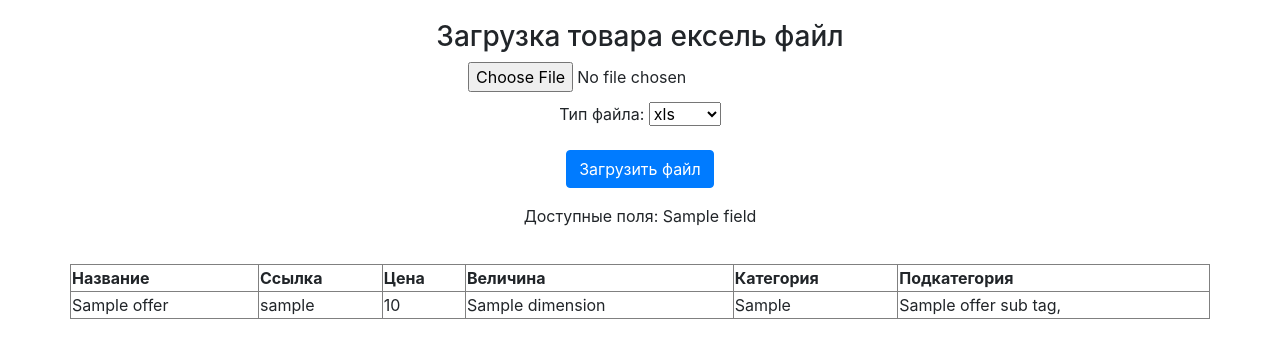
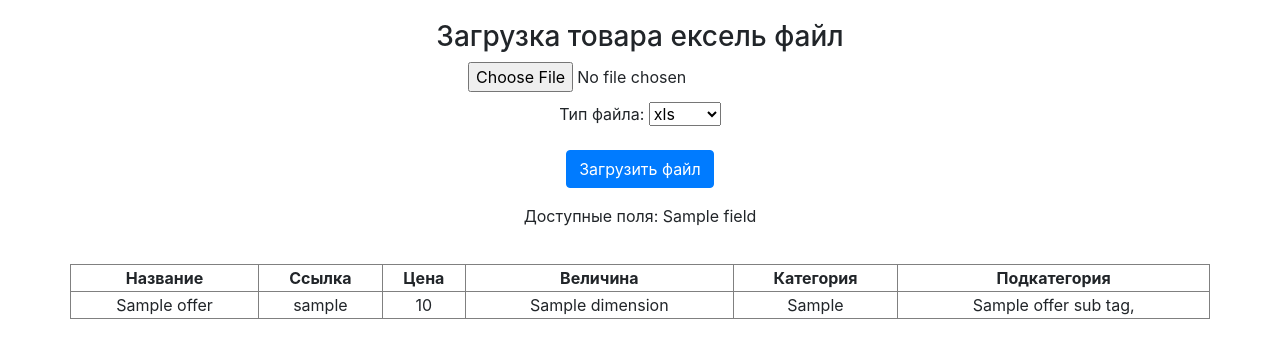
Before and after one commit to kinoafisharu/analitika, a Django app: template templates/home.html in a window 1280 px wide. Shown: the top 358 px of the page. Run offline with Django 3.2, Linux system fonts and the light colour scheme; the template is opened without the code that fills it: most values are stand-ins (such as "Sample title", 1, 10 or a date in 2020); some libraries are stand-ins or nearby versions.

Commit message:
add text-center table

```diff
--- a/templates/home.html
+++ b/templates/home.html
@@ -39,7 +39,7 @@
             {{ message }}
           </div>
         {% endfor %}
-        <table border="1" style="width:100%; margin-top: 20px">
+        <table border="1" style="width:100%; margin-top: 20px;text-align: center">
             <thead>
                     <tr>
                         <th>Название</th>
```
